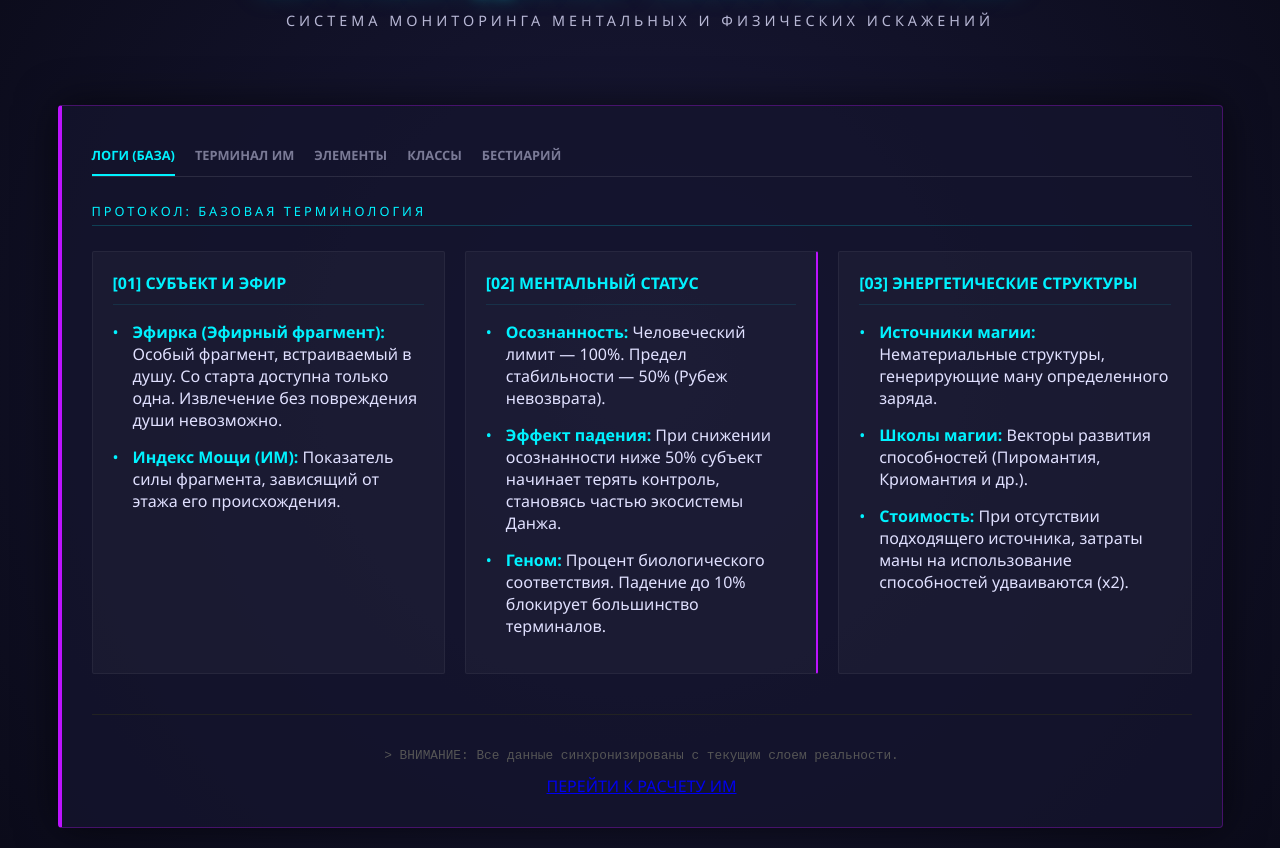
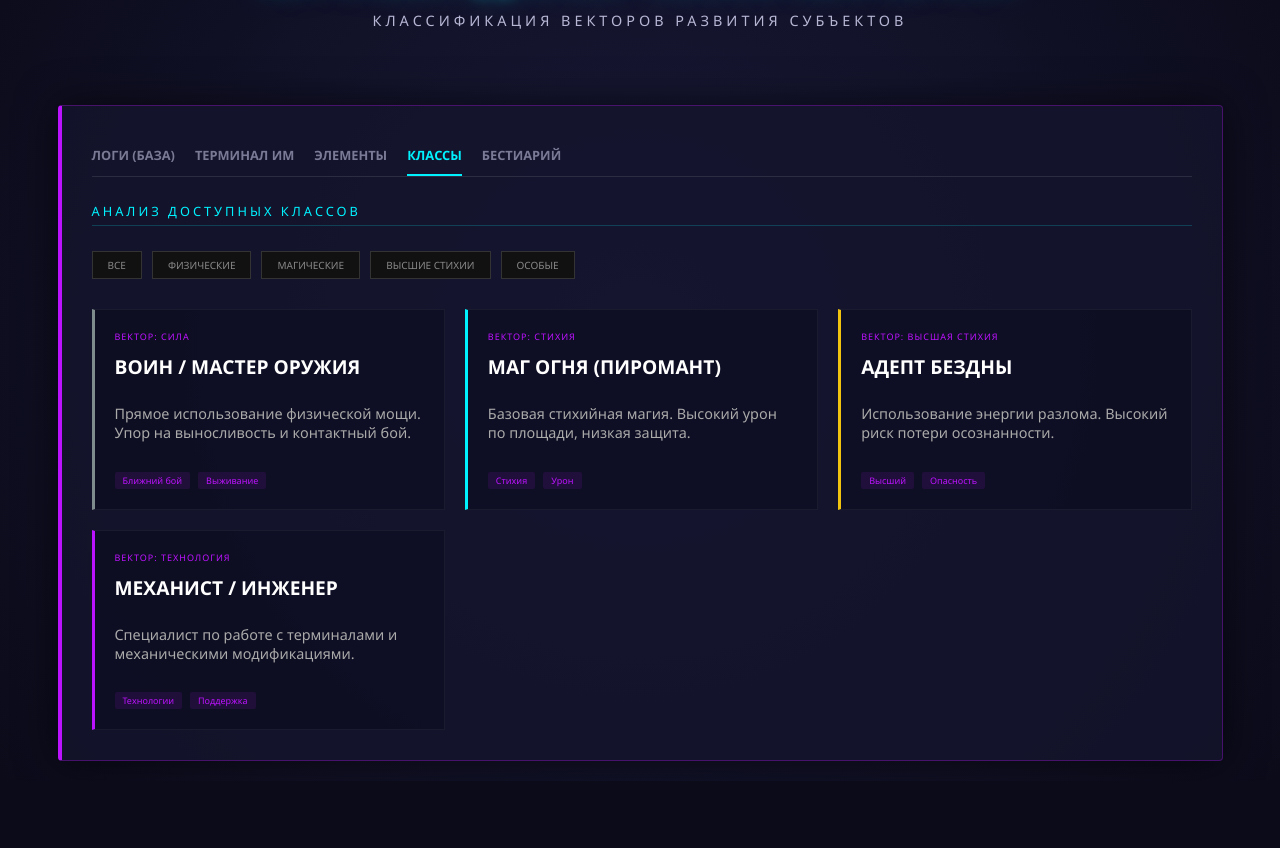
Before and after one commit to Snowl0rd/infinity.dungeon.io, a plain HTML site: page elements.html in a window 1280 px wide. Shown: the part 98-946 px from the top of the page. After the commit the page ends 879 px from the top, so only its background shows below. Drawn offline with Linux system fonts and the light colour scheme.

Commit message:
Update elements.html

```diff
--- a/elements.html
+++ b/elements.html
@@ -2,7 +2,7 @@
 <html lang="ru">
 <head>
     <meta charset="UTF-8">
-    <title>ВЕЧНЫЙ ДАНЖ: ОБСЕРВАТОРИЯ</title>
+    <title>TERMINAL: CLASS_SYSTEM</title>
     <link rel="stylesheet" href="style.css">
     <meta name="viewport" content="width=device-width, initial-scale=1.0">
 </head>
@@ -10,55 +10,86 @@
 
     <header class="header">
         <h1>ВЕЧНЫЙ ДАНЖ: ОБСЕРВАТОРИЯ</h1>
-        <p>Система мониторинга ментальных и физических искажений</p>
+        <p>Классификация векторов развития субъектов</p>
     </header>
 
     <main class="main-container single-column">
         <nav class="nav-tabs">
-            <a href="index.html" class="nav-item active">ЛОГИ (БАЗА)</a>
+            <a href="index.html" class="nav-item">ЛОГИ (БАЗА)</a>
             <a href="calc.html" class="nav-item">ТЕРМИНАЛ ИМ</a>
             <a href="elements.html" class="nav-item">ЭЛЕМЕНТЫ</a>
-            <a href="classes.html" class="nav-item">КЛАССЫ</a>
+            <a href="classes.html" class="nav-item active">КЛАССЫ</a>
             <a href="bestiary.html" class="nav-item">БЕСТИАРИЙ</a>
         </nav>
 
         <section class="content">
-            <div class="protocol-header">ПРОТОКОЛ: БАЗОВАЯ ТЕРМИНОЛОГИЯ</div>
+            <div class="protocol-header">АНАЛИЗ ДОСТУПНЫХ КЛАССОВ</div>
 
-            <div class="info-grid">
-                <div class="data-block">
-                    <h3>[01] СУБЪЕКТ И ЭФИР</h3>
-                    <ul class="term-list">
-                        <li><b>Эфирка (Эфирный фрагмент):</b> Особый фрагмент, встраиваемый в душу. Со старта доступна только одна. Извлечение без повреждения души невозможно.</li>
-                        <li><b>Индекс Мощи (ИМ):</b> Показатель силы фрагмента, зависящий от этажа его происхождения.</li>
-                    </ul>
+            <div class="filter-bar">
+                <span class="filter-tag" onclick="filterClasses('all')">ВСЕ</span>
+                <span class="filter-tag" onclick="filterClasses('phys')">ФИЗИЧЕСКИЕ</span>
+                <span class="filter-tag" onclick="filterClasses('magic')">МАГИЧЕСКИЕ</span>
+                <span class="filter-tag" onclick="filterClasses('high')">ВЫСШИЕ СТИХИИ</span>
+                <span class="filter-tag" onclick="filterClasses('special')">ОСОБЫЕ</span>
+            </div>
+
+            <div class="class-grid" id="classGrid">
+
+                <div class="class-card phys">
+                    <div class="class-type">ВЕКТОР: СИЛА</div>
+                    <h3>ВОИН / МАСТЕР ОРУЖИЯ</h3>
+                    <p>Прямое использование физической мощи. Упор на выносливость и контактный бой.</p>
+                    <div class="class-tags">
+                        <span class="tag">Ближний бой</span>
+                        <span class="tag">Выживание</span>
+                    </div>
                 </div>
 
-                <div class="data-block highlight-purple">
-                    <h3>[02] МЕНТАЛЬНЫЙ СТАТУС</h3>
-                    <ul class="term-list">
-                        <li><b>Осознанность:</b> Человеческий лимит — 100%. Предел стабильности — 50% (Рубеж невозврата).</li>
-                        <li><b>Эффект падения:</b> При снижении осознанности ниже 50% субъект начинает терять контроль, становясь частью экосистемы Данжа.</li>
-                        <li><b>Геном:</b> Процент биологического соответствия. Падение до 10% блокирует большинство терминалов.</li>
-                    </ul>
+                <div class="class-card magic">
+                    <div class="class-type">ВЕКТОР: СТИХИЯ</div>
+                    <h3>МАГ ОГНЯ (ПИРОМАНТ)</h3>
+                    <p>Базовая стихийная магия. Высокий урон по площади, низкая защита.</p>
+                    <div class="class-tags">
+                        <span class="tag">Стихия</span>
+                        <span class="tag">Урон</span>
+                    </div>
                 </div>
 
-                <div class="data-block">
-                    <h3>[03] ЭНЕРГЕТИЧЕСКИЕ СТРУКТУРЫ</h3>
-                    <ul class="term-list">
-                        <li><b>Источники магии:</b> Нематериальные структуры, генерирующие ману определенного заряда.</li>
-                        <li><b>Школы магии:</b> Векторы развития способностей (Пиромантия, Криомантия и др.).</li>
-                        <li><b>Стоимость:</b> При отсутствии подходящего источника, затраты маны на использование способностей удваиваются (x2).</li>
-                    </ul>
+                <div class="class-card high">
+                    <div class="class-type">ВЕКТОР: ВЫСШАЯ СТИХИЯ</div>
+                    <h3>АДЕПТ БЕЗДНЫ</h3>
+                    <p>Использование энергии разлома. Высокий риск потери осознанности.</p>
+                    <div class="class-tags">
+                        <span class="tag">Высший</span>
+                        <span class="tag">Опасность</span>
+                    </div>
                 </div>
-            </div>
 
-            <div class="bottom-info">
-                <p>> ВНИМАНИЕ: Все данные синхронизированы с текущим слоем реальности.</p>
-                <a href="calc.html" class="action-btn">ПЕРЕЙТИ К РАСЧЕТУ ИМ</a>
+                <div class="class-card special">
+                    <div class="class-type">ВЕКТОР: ТЕХНОЛОГИЯ</div>
+                    <h3>МЕХАНИСТ / ИНЖЕНЕР</h3>
+                    <p>Специалист по работе с терминалами и механическими модификациями.</p>
+                    <div class="class-tags">
+                        <span class="tag">Технологии</span>
+                        <span class="tag">Поддержка</span>
+                    </div>
+                </div>
+
             </div>
         </section>
     </main>
 
+    <script>
+        function filterClasses(category) {
+            let cards = document.getElementsByClassName('class-card');
+            for (let card of cards) {
+                if (category === 'all') {
+                    card.style.display = "flex";
+                } else {
+                    card.style.display = card.classList.contains(category) ? "flex" : "none";
+                }
+            }
+        }
+    </script>
 </body>
 </html>
```
